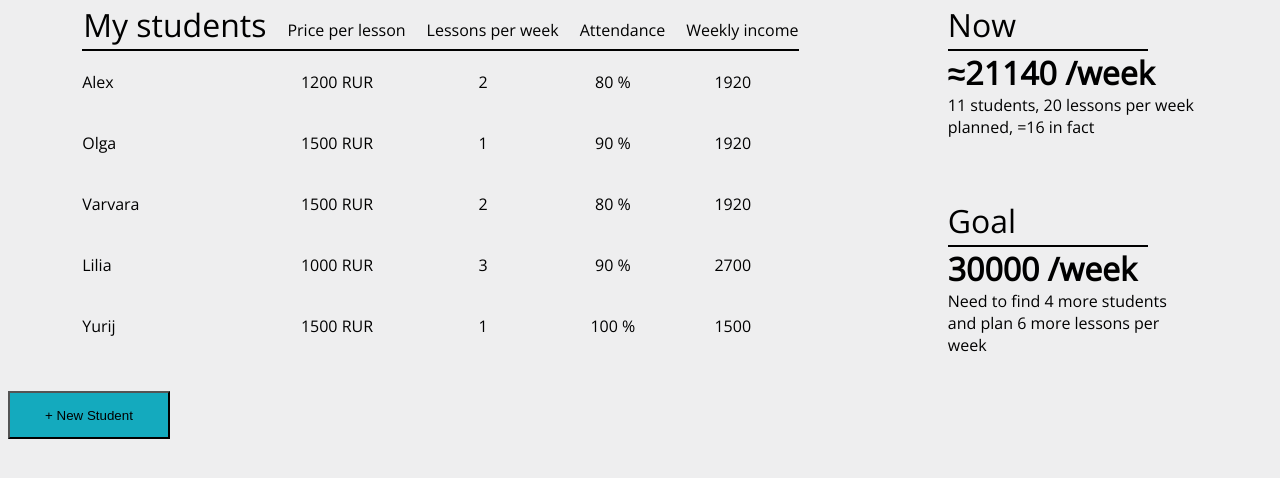
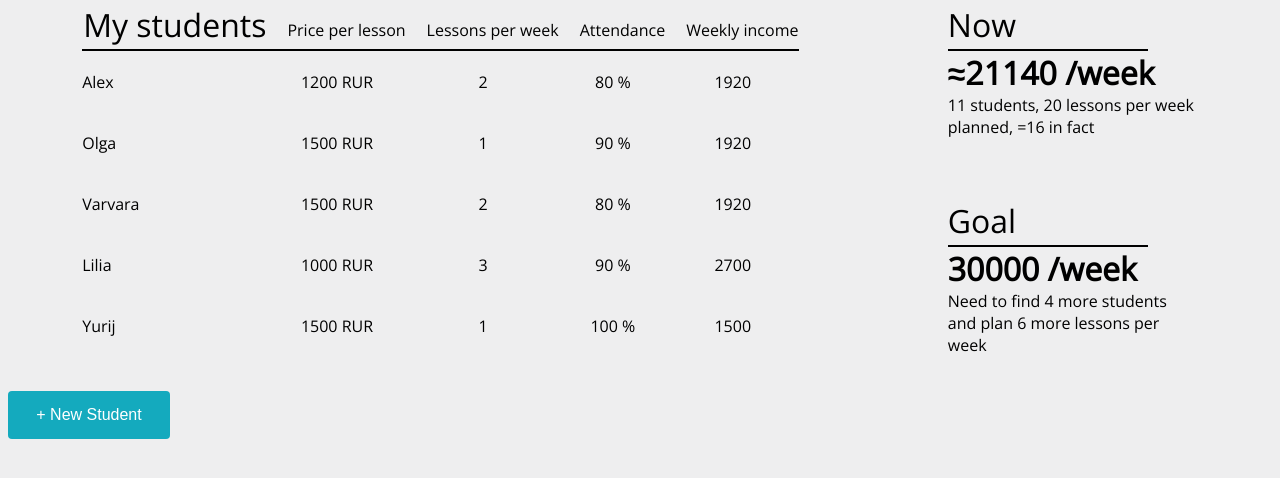
Before and after one commit to asaenka/salary-counter, a plain HTML site: page index.html in a window 1280 px wide. Drawn offline with nearby package versions, Linux system fonts and the light colour scheme.

Commit message:
create button

```diff
--- a/index.html
+++ b/index.html
@@ -140,11 +140,11 @@
     </div>
 </div>
 
-  <div class="button-footer">
-    <button class="w3-button w3-black w3-round">
+
+    <button class="new-student-button">
       + New Student
     </button>
-  </div>
+
 
 </body>
 </html>
--- a/resources/css/style.css
+++ b/resources/css/style.css
@@ -109,19 +109,20 @@ body {
   outline: none;
 }
 
-.w3-button,
-.w3-black,
-.w3-round {
+.new-student-button {
+  border-radius: 4px;
+  border: none;
+
   height: 48px;
   width: 162px;
 
   background-color: #14AABE;
   margin-top: 35px;
+
+  outline: none;
+
+  color: white;
+  padding: 15px;
+  text-align: center;
+  font-size: 16px;
 }
-
-.button-text {
-  color: white;
-  padding-top: 15px;
-  text-align: center;
-
-}
```
